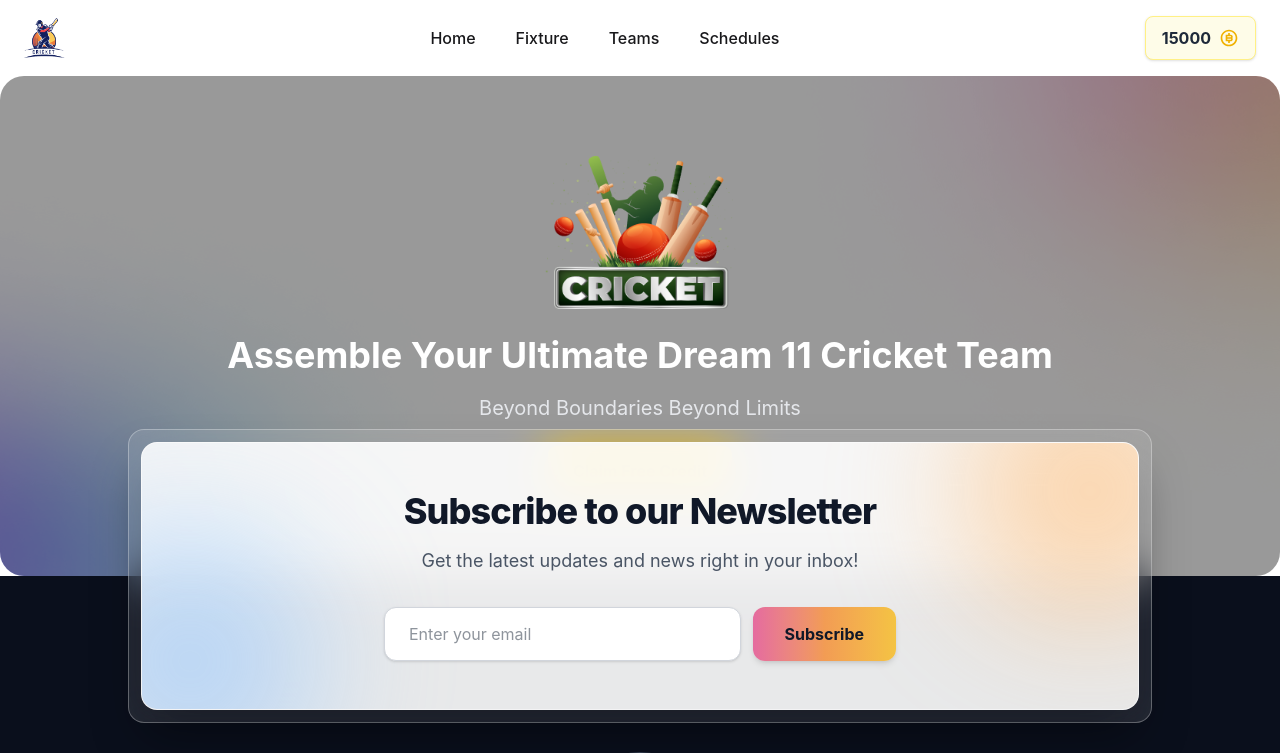
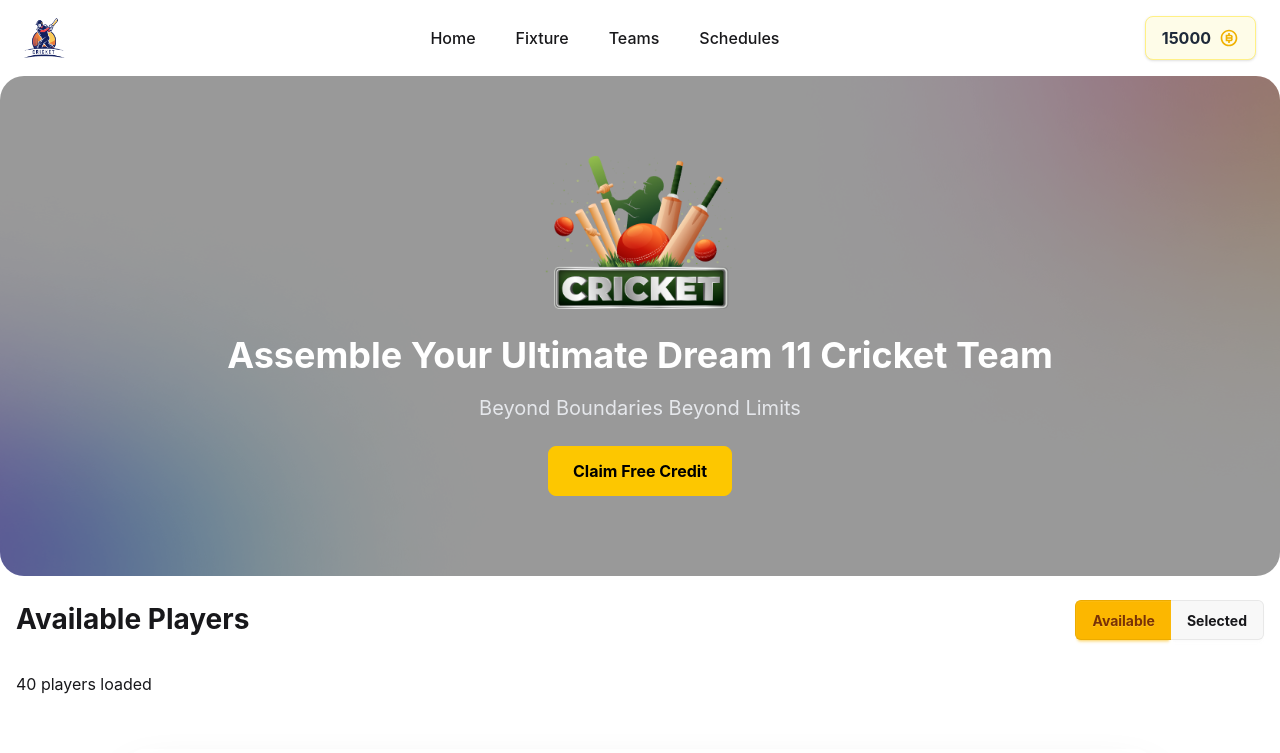
Before and after one commit to aminulislamdev/IPL-DREAM-11, a React (Vite) app: page / in a window 1280 px wide. Shown: the top 753 px of the page. Built offline with nearby package versions, Linux system fonts and the light colour scheme.

Commit message:
feat: add players section

```diff
--- a/src/App.tsx
+++ b/src/App.tsx
@@ -1,8 +1,9 @@
 import Navber from "./components/Navber"
 import Banner from "./components/Banner"
+import Players from "./components/players/Players"
+import { Suspense, useState } from "react";
+import type { IPlayer } from "./types/player";
 import FooterSection from "./components/Footer";
-import { useState } from "react";
-import type { IPlayer } from "./types/player";
 
 async function playersFetch(): Promise<IPlayer[]> {
   const res = await fetch('/data.json');
@@ -11,12 +12,16 @@ async function playersFetch(): Promise<IPlayer[]> {
 }
 
 function App() {
+  const [playersDataPromise] = useState(() => playersFetch())
   const [coin, setCoin] = useState(15000);
 
   return (
     <div>
       <Navber coin={coin} />
       <Banner></Banner>
+      <Suspense fallback={<p>Loading........................</p>}>
+        <Players playerDataPromise={playersDataPromise} coin={coin} setCoin={setCoin}></Players>
+      </Suspense>
       <FooterSection></FooterSection>
     </div>
   )
--- /dev/null
+++ b/src/components/players/Players.tsx
@@ -0,0 +1,55 @@
+import { use, useState, type Dispatch, type SetStateAction } from "react";
+import type { IPlayer } from "../../types/player";
+
+interface IPlayerProps {
+  playerDataPromise: Promise<IPlayer[]>;
+  coin: number;
+  setCoin: Dispatch<SetStateAction<number>>;
+}
+
+const Players = ({
+  playerDataPromise,
+  coin,
+  setCoin,
+}: IPlayerProps) => {
+  const players = use(playerDataPromise);
+
+  const [type, setType] = useState<"Available" | "Selected">("Available");
+
+  const handleButtonType = (type: "Available" | "Selected") => {
+    setType(type);
+  };
+
+  return (
+    <div className="container mx-auto mt-6 mb-50 px-4">
+
+      {/* Header */}
+      <div className="flex flex-col gap-4 sm:flex-row sm:items-center sm:justify-between">
+        <h2 className="text-2xl font-bold sm:text-[28px]">
+          {type === "Available" ? "Available Players" : "Selected Players"}
+        </h2>
+
+        <div className="flex self-start sm:self-auto">
+          <button
+            onClick={() => handleButtonType("Available")}
+            className={`btn rounded-l-md rounded-r-none border-r-0 font-bold ${type === "Available" ? "btn-warning" : ""}`}
+          >
+            Available
+          </button>
+          <button
+            onClick={() => handleButtonType("Selected")}
+            className={`btn rounded-l-none rounded-r-md border-l-0 font-bold ${type === "Selected" ? "btn-warning" : ""}`}
+          >
+            Selected
+          </button>
+        </div>
+      </div>
+
+      {/* Placeholder - Available/Selected components পরে যোগ হবে */}
+      <p className="mt-8">{players.length} players loaded</p>
+
+    </div>
+  );
+};
+
+export default Players;
```
